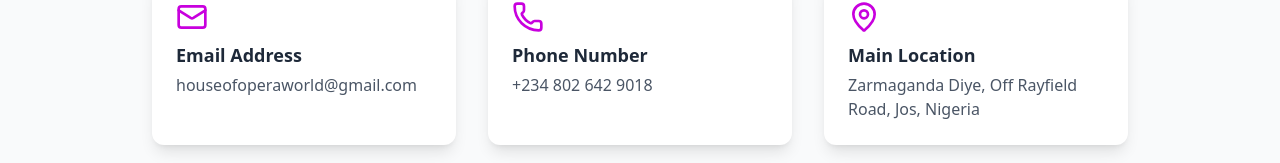
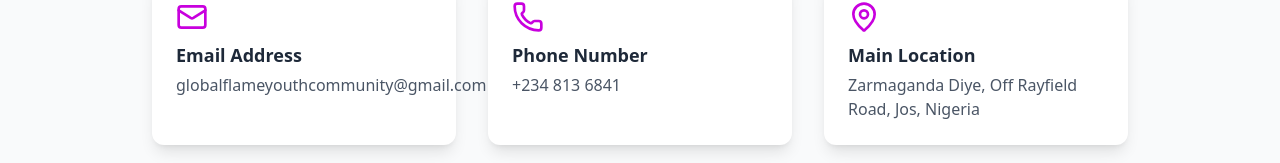
Before and after one commit to Hyelzira/global-flames, a React (Vite) app: page /contact in a window 1280 px wide. Shown: the part 554-717 px from the top of the page. Built offline with nearby package versions, Linux system fonts and the light colour scheme.

Commit message:
Add live WhatsApp link to Apply to Join button

```diff
--- a/src/pages/ContactPage.tsx
+++ b/src/pages/ContactPage.tsx
@@ -34,13 +34,13 @@ const CONTACT_INFO = [
     {
         icon: Mail,
         title: "Email Address",
-        detail: "houseofoperaworld@gmail.com",
+        detail: "globalflameyouthcommunity@gmail.com",
         link: "mailto:info@gfm-youth.org",
     },
     {
         icon: Phone,
         title: "Phone Number",
-        detail: "+234 802 642 9018",
+        detail: "+234 813 6841",
         link: "tel:+2348001234567",
     },
     {
```
